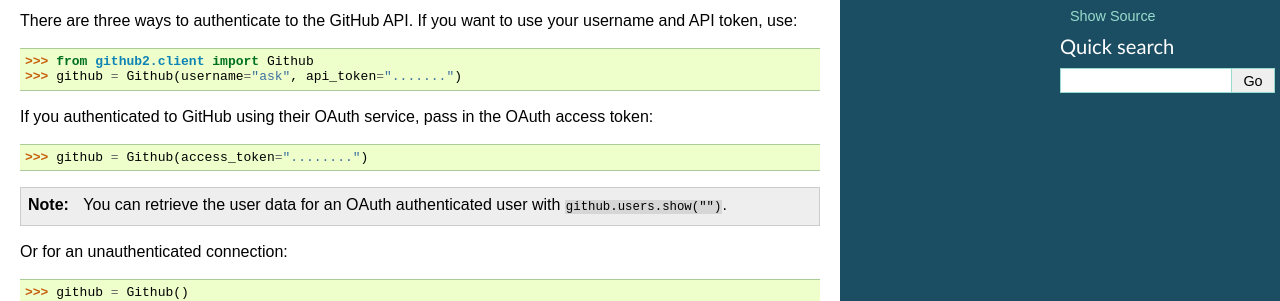
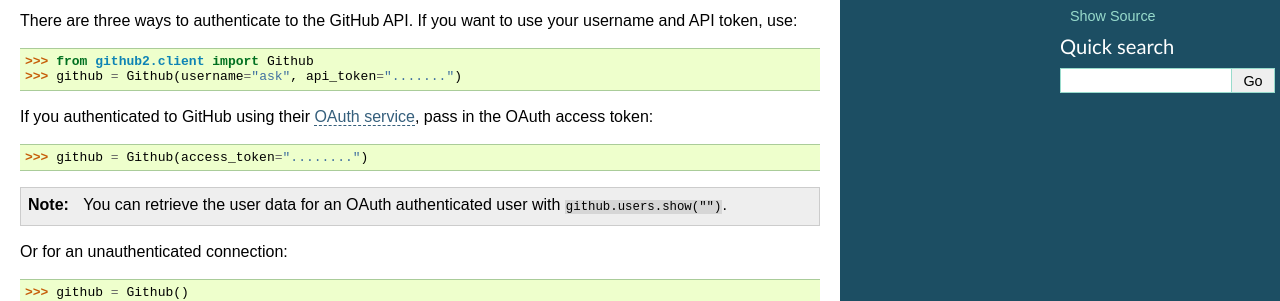
Before and after one commit to ask/python-github2, a Sphinx documentation site: the page built from doc/api/client.rst, in a window 1280 px wide and 1035 px high. Shown: the part 248-549 px from the top of the window. Built offline with Sphinx 7.4.7, drawn with Linux system fonts in a browser that asks for light colours; cross-references to code outside the pages are shown as plain code.

```diff
--- a/doc/api/client.rst
+++ b/doc/api/client.rst
@@ -16,7 +16,7 @@ username and API token, use::
     >>> from github2.client import Github
     >>> github = Github(username="ask", api_token=".......")
 
-If you authenticated to GitHub using their OAuth service, pass in the OAuth
+If you authenticated to GitHub using their `OAuth service`_, pass in the OAuth
 access token::
 
     >>> github = Github(access_token="........")
```
Also changed, not shown: other parts of doc/api/client.rst (+2 -0 lines).
